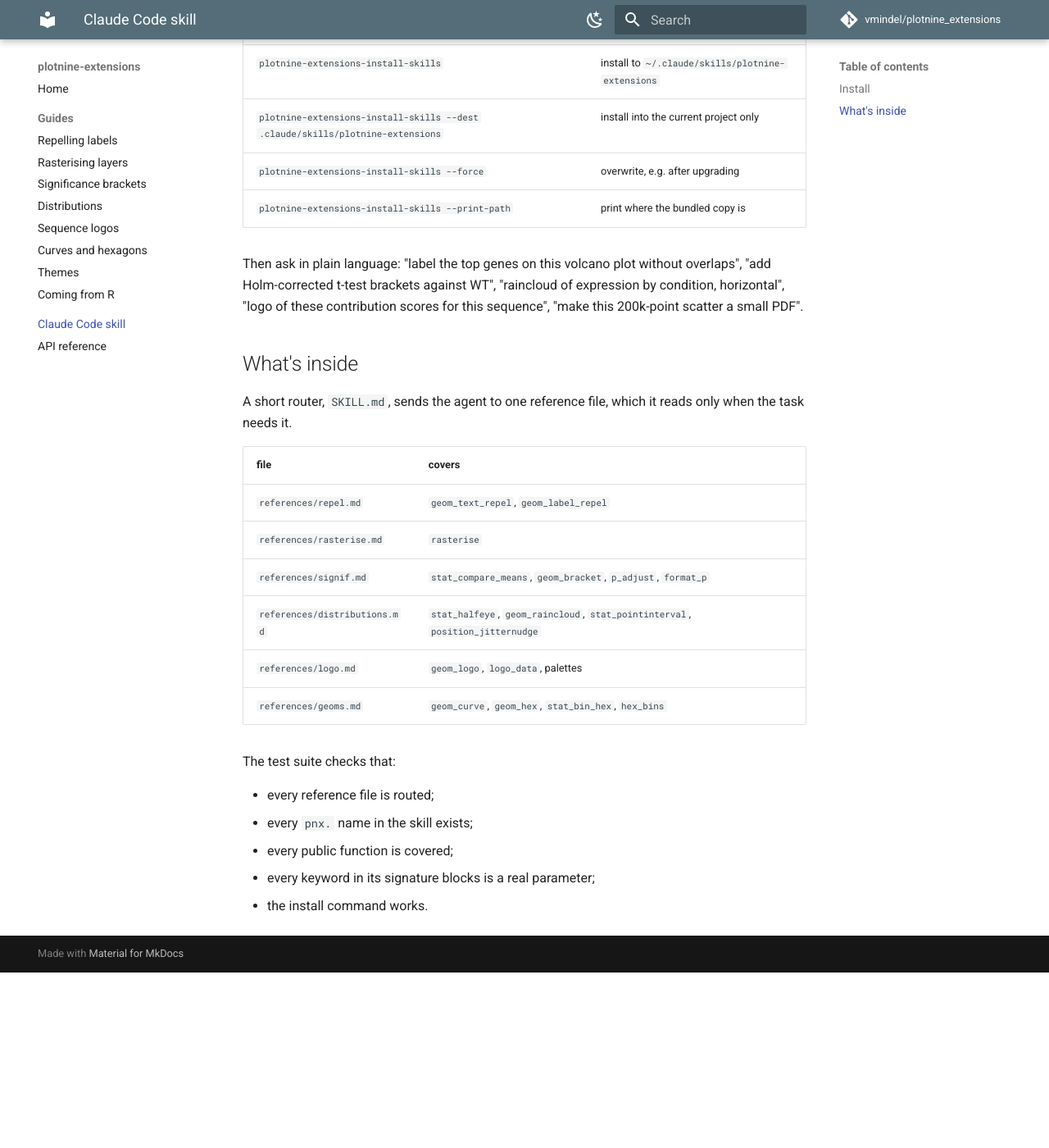
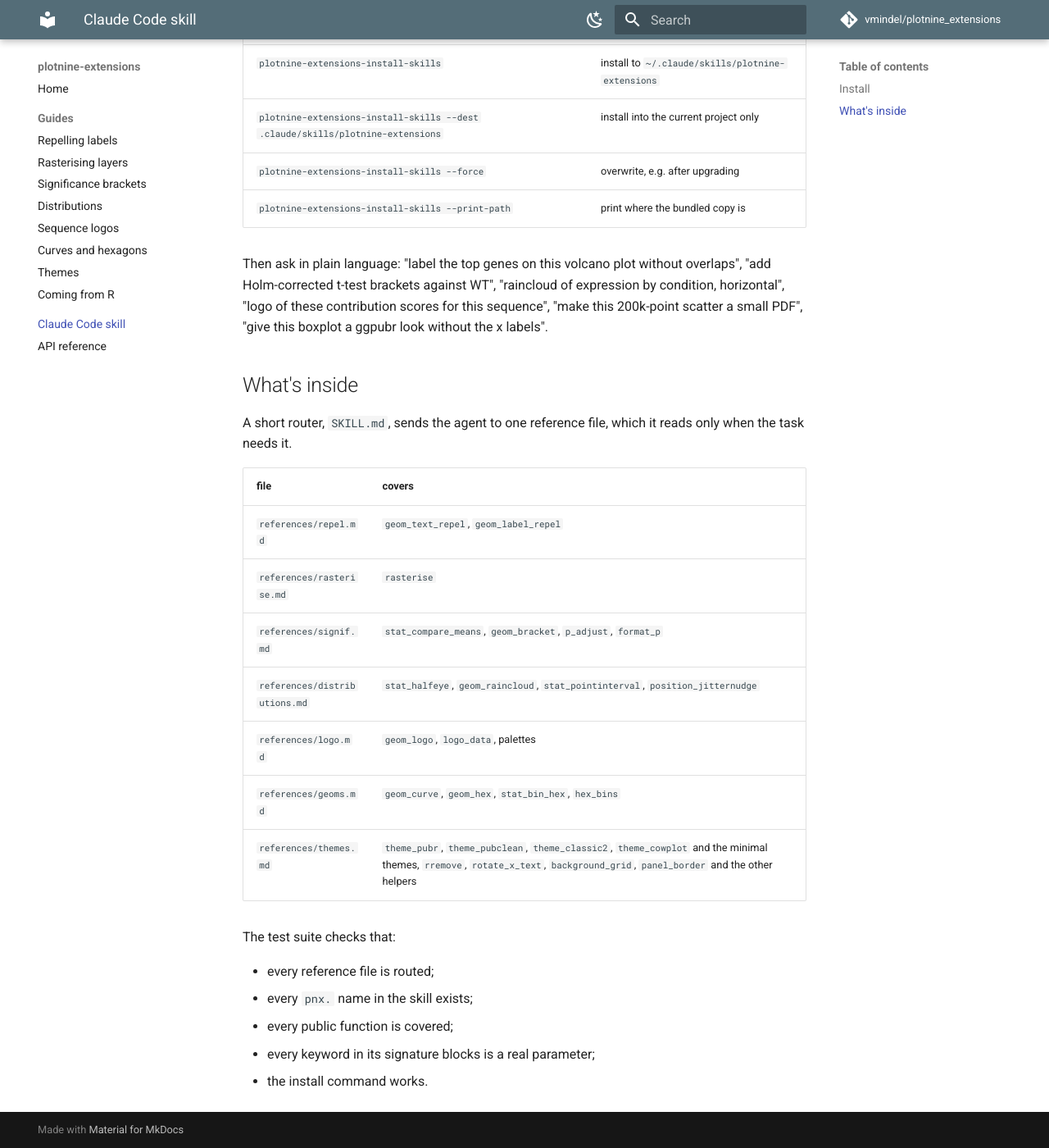
Before and after one commit to vmindel/plotnine_extensions, an MkDocs documentation site: the page built from docs/claude-skill.md, in a window 1280 px wide and 1400 px high, scrolled down 478 px. Shown: the whole window at 82% size. Built offline with MkDocs 1.6.1 and Material for MkDocs 9.7.7, drawn with Linux system fonts in a browser that asks for light colours; comment, search, counter and statistics services are not loaded; before the commit the page ends 1664 px from its top, so only the background shows below that.

Commit message:
List the themes reference on the Claude Code skill docs page
Add a test so every bundled reference file must appear in that table.

Co-Authored-By: Claude Opus 5.5 <noreply@anthropic.com>
Claude-Session: https://claude.ai/code/session_01B4cmqVNxa1KeEwujpEHgve

```diff
--- a/docs/claude-skill.md
+++ b/docs/claude-skill.md
@@ -29,7 +29,7 @@ Then ask in plain language: "label the top genes on this volcano plot
 without overlaps", "add Holm-corrected t-test brackets against WT",
 "raincloud of expression by condition, horizontal", "logo of these
 contribution scores for this sequence", "make this 200k-point scatter a
-small PDF".
+small PDF", "give this boxplot a ggpubr look without the x labels".
 
 ## What's inside
 
@@ -44,6 +44,7 @@ it reads only when the task needs it.
 | `references/distributions.md` | `stat_halfeye`, `geom_raincloud`, `stat_pointinterval`, `position_jitternudge` |
 | `references/logo.md` | `geom_logo`, `logo_data`, palettes |
 | `references/geoms.md` | `geom_curve`, `geom_hex`, `stat_bin_hex`, `hex_bins` |
+| `references/themes.md` | `theme_pubr`, `theme_pubclean`, `theme_classic2`, `theme_cowplot` and the minimal themes, `rremove`, `rotate_x_text`, `background_grid`, `panel_border` and the other helpers |
 
 The test suite checks that:
 
```
Also changed, not shown: 1 other file.
